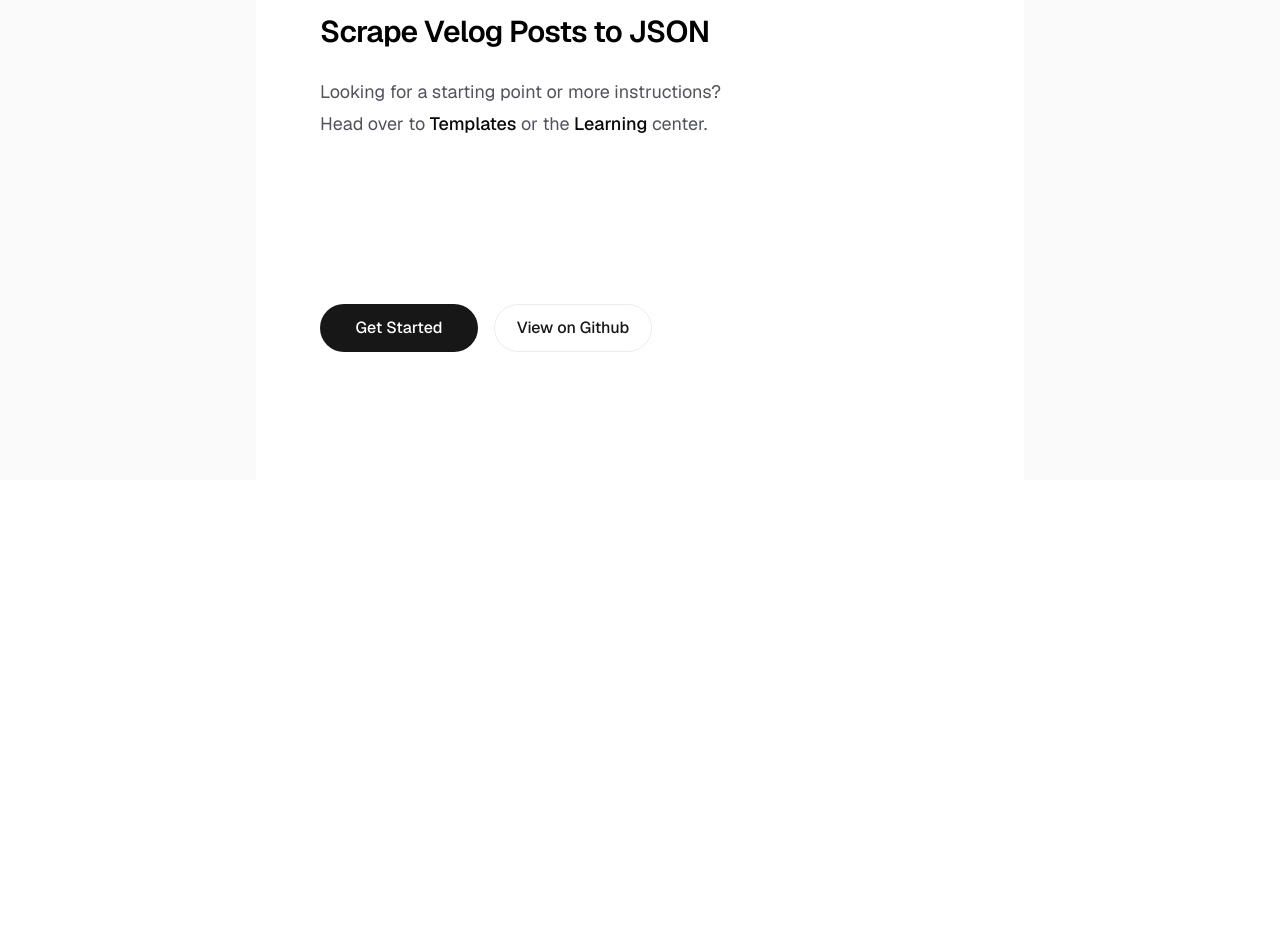
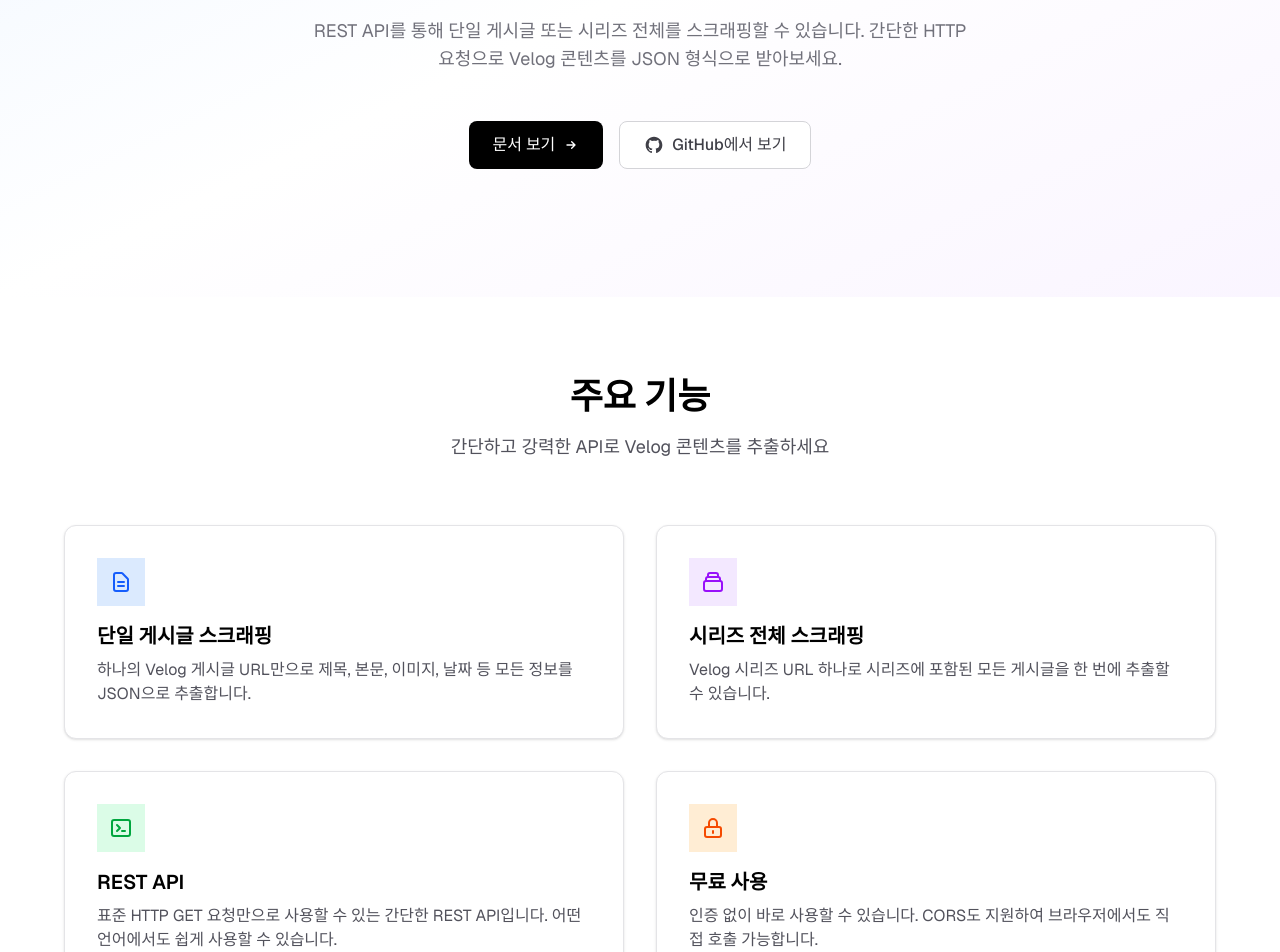
Before and after one commit to yummjin/velog-scraper, a Next.js app: page / in a window 1280 px wide. Shown: the part 320-1272 px from the top of the page. Before the commit the page ends 800 px from the top, so only its background shows below. Built offline with nearby package versions, Linux system fonts and the light colour scheme.

Commit message:
style : change root layout and main page design

```diff
--- a/src/app/layout.tsx
+++ b/src/app/layout.tsx
@@ -28,7 +28,7 @@
         className={`${geistSans.variable} ${geistMono.variable} antialiased`}
       >
         <div className="flex min-h-screen items-center justify-center bg-zinc-50 font-sans dark:bg-black">
-          <main className="flex min-h-screen w-full max-w-3xl flex-col items-center justify-between py-32 px-16 bg-white dark:bg-black sm:items-start">
+          <main className="flex min-h-screen w-full  flex-col items-center justify-between  bg-white dark:bg-black sm:items-start">
             {children}
           </main>
         </div>
--- a/src/app/page.tsx
+++ b/src/app/page.tsx
@@ -2,48 +2,329 @@
 
 export default function Home() {
   return (
-    <>
-      <h1 className="text-4xl font-bold text-black dark:text-zinc-50">
+    <div className="w-full">
+      <HeroSection />
+      <FeaturesSection
+        title="주요 기능"
+        subtitle="간단하고 강력한 API로 Velog 콘텐츠를 추출하세요"
+        features={features}
+      />
+      <CodeExamplesSection
+        title="빠른 시작"
+        subtitle="몇 줄의 코드로 바로 시작하세요"
+        examples={codeExamples}
+      />
+    </div>
+  );
+}
+
+function HeroSection() {
+  return (
+    <section className="relative overflow-hidden px-6 py-20 sm:px-12 sm:py-32">
+      <div className="absolute inset-0 bg-gradient-to-br from-blue-50 via-white to-purple-50 dark:from-zinc-900 dark:via-black dark:to-zinc-900"></div>
+      <div className="relative mx-auto max-w-4xl text-center">
+        <div className="mb-6 inline-flex items-center gap-2 rounded-full border border-zinc-200 bg-white/50 px-4 py-1.5 text-sm text-zinc-600 backdrop-blur-sm dark:border-zinc-800 dark:bg-zinc-900/50 dark:text-zinc-400">
+          <span className="relative flex h-2 w-2">
+            <span className="absolute inline-flex h-full w-full animate-ping rounded-full bg-green-400 opacity-75"></span>
+            <span className="relative inline-flex h-2 w-2 rounded-full bg-green-500"></span>
+          </span>
+          API 서비스 운영 중
+        </div>
+        <h1 className="mb-6 text-5xl font-bold tracking-tight text-black dark:text-zinc-50 sm:text-6xl md:text-7xl">
           Velog Scraper
         </h1>
-      <div className="flex flex-col items-center gap-6 text-center sm:items-start sm:text-left">
-        <h1 className="max-w-xs text-3xl font-semibold text-nowrap leading-10 tracking-tight text-black dark:text-zinc-50">
-          Scrape Velog Posts to JSON
-        </h1>
-        <p className="max-w-md text-lg leading-8 text-zinc-600 dark:text-zinc-400">
-          Looking for a starting point or more instructions? Head over to{" "}
-          <a
-            href="https://vercel.com/templates?framework=next.js&utm_source=create-next-app&utm_medium=appdir-template-tw&utm_campaign=create-next-app"
-            className="font-medium text-zinc-950 dark:text-zinc-50"
+        <p className="mb-4 text-xl leading-relaxed text-zinc-600 dark:text-zinc-400 sm:text-2xl">
+          Velog 게시글을 간편하게 JSON으로 추출하세요
+        </p>
+        <p className="mx-auto mb-12 max-w-2xl text-lg text-zinc-500 dark:text-zinc-500">
+          REST API를 통해 단일 게시글 또는 시리즈 전체를 스크래핑할 수 있습니다.
+          간단한 HTTP 요청으로 Velog 콘텐츠를 JSON 형식으로 받아보세요.
+        </p>
+        <div className="flex flex-col items-center justify-center gap-4 sm:flex-row">
+          <Link
+            href="/document"
+            className="group flex h-12 items-center justify-center gap-2 rounded-lg bg-black px-6 text-base font-medium text-white transition-all hover:bg-zinc-800 dark:bg-white dark:text-black dark:hover:bg-zinc-200"
           >
-            Templates
-          </a>{" "}
-          or the{" "}
-          <a
-            href="https://nextjs.org/learn?utm_source=create-next-app&utm_medium=appdir-template-tw&utm_campaign=create-next-app"
-            className="font-medium text-zinc-950 dark:text-zinc-50"
+            문서 보기
+            <svg
+              className="h-4 w-4 transition-transform group-hover:translate-x-1"
+              fill="none"
+              stroke="currentColor"
+              viewBox="0 0 24 24"
             >
-            Learning
-          </a>{" "}
-          center.
-        </p>
-      </div>
-      <div className="flex flex-col gap-4 text-base font-medium sm:flex-row">
-        <Link
-          className="flex h-12 w-full items-center justify-center gap-2 rounded-full bg-foreground px-5 text-background transition-colors hover:bg-[#383838] dark:hover:bg-[#ccc] md:w-[158px]"
-          href="/document"
-        >
-          Get Started
+              <path
+                strokeLinecap="round"
+                strokeLinejoin="round"
+                strokeWidth={2}
+                d="M13 7l5 5m0 0l-5 5m5-5H6"
+              />
+            </svg>
           </Link>
           <a
-          className="flex h-12 w-full items-center justify-center rounded-full border border-solid border-black/[.08] px-5 transition-colors hover:border-transparent hover:bg-black/[.04] dark:border-white/[.145] dark:hover:bg-[#1a1a1a] md:w-[158px]"
             href="https://github.com/yummjin/velog-scraper"
             target="_blank"
             rel="noopener noreferrer"
+            className="flex h-12 items-center justify-center gap-2 rounded-lg border border-zinc-300 bg-white px-6 text-base font-medium text-zinc-700 transition-all hover:bg-zinc-50 dark:border-zinc-700 dark:bg-zinc-900 dark:text-zinc-300 dark:hover:bg-zinc-800"
           >
-          View on Github
+            <svg className="h-5 w-5" fill="currentColor" viewBox="0 0 24 24">
+              <path
+                fillRule="evenodd"
+                d="M12 2C6.477 2 2 6.484 2 12.017c0 4.425 2.865 8.18 6.839 9.504.5.092.682-.217.682-.483 0-.237-.008-.868-.013-1.703-2.782.605-3.369-1.343-3.369-1.343-.454-1.158-1.11-1.466-1.11-1.466-.908-.62.069-.608.069-.608 1.003.07 1.531 1.032 1.531 1.032.892 1.532 2.341 1.088 2.91.832.092-.647.35-1.088.636-1.338-2.22-.253-4.555-1.113-4.555-4.951 0-1.093.39-1.988 1.029-2.688-.103-.253-.446-1.272.098-2.65 0 0 .84-.27 2.75 1.026A9.564 9.564 0 0112 6.844c.85.004 1.705.115 2.504.337 1.909-1.296 2.747-1.027 2.747-1.027.546 1.379.202 2.398.1 2.651.64.7 1.028 1.595 1.028 2.688 0 3.848-2.339 4.695-4.566 4.943.359.309.678.92.678 1.855 0 1.338-.012 2.419-.012 2.747 0 .268.18.58.688.482C19.138 20.197 22 16.425 22 12.017 22 6.484 17.522 2 12 2z"
+                clipRule="evenodd"
+              />
+            </svg>
+            GitHub에서 보기
           </a>
         </div>
-    </>
+      </div>
+    </section>
   );
 }
+
+interface FeatureCardProps {
+  icon: React.ReactNode;
+  title: string;
+  description: string;
+}
+
+function FeatureCard({ icon, title, description }: FeatureCardProps) {
+  return (
+    <div className="rounded-xl border border-zinc-200 bg-white p-8 shadow-sm transition-shadow hover:shadow-md dark:border-zinc-800 dark:bg-zinc-900">
+      <div className="mb-4 flex h-12 w-12 items-center justify-center rounded-lg [&>div]:h-full [&>div]:w-full [&>div]:flex [&>div]:items-center [&>div]:justify-center">
+        {icon}
+      </div>
+      <h3 className="mb-2 text-xl font-semibold text-black dark:text-zinc-50">
+        {title}
+      </h3>
+      <p className="text-zinc-600 dark:text-zinc-400">{description}</p>
+    </div>
+  );
+}
+
+interface Feature {
+  icon: React.ReactNode;
+  title: string;
+  description: string;
+}
+
+interface FeaturesSectionProps {
+  title: string;
+  subtitle: string;
+  features: Feature[];
+}
+
+function FeaturesSection({ title, subtitle, features }: FeaturesSectionProps) {
+  return (
+    <section className="px-6 py-20 sm:px-12">
+      <div className="mx-auto max-w-6xl">
+        <div className="mb-16 text-center">
+          <h2 className="mb-4 text-3xl font-bold text-black dark:text-zinc-50 sm:text-4xl">
+            {title}
+          </h2>
+          <p className="text-lg text-zinc-600 dark:text-zinc-400">{subtitle}</p>
+        </div>
+        <div className="grid gap-8 md:grid-cols-2">
+          {features.map((feature, index) => (
+            <FeatureCard key={index} {...feature} />
+          ))}
+        </div>
+      </div>
+    </section>
+  );
+}
+
+interface CodeExampleProps {
+  language: string;
+  code: string;
+}
+
+function CodeExample({ language, code }: CodeExampleProps) {
+  return (
+    <div className="overflow-hidden rounded-xl border border-zinc-200 bg-white shadow-lg dark:border-zinc-800 dark:bg-zinc-900">
+      <div className="border-b border-zinc-200 bg-zinc-50 px-4 py-3 dark:border-zinc-800 dark:bg-zinc-950">
+        <div className="flex items-center gap-2">
+          <div className="h-3 w-3 rounded-full bg-red-500"></div>
+          <div className="h-3 w-3 rounded-full bg-yellow-500"></div>
+          <div className="h-3 w-3 rounded-full bg-green-500"></div>
+          <span className="ml-4 text-sm font-medium text-zinc-600 dark:text-zinc-400">
+            {language}
+          </span>
+        </div>
+      </div>
+      <div className="p-6">
+        <pre className="overflow-x-auto">
+          <code className="text-sm text-zinc-800 dark:text-zinc-200">
+            {code}
+          </code>
+        </pre>
+      </div>
+    </div>
+  );
+}
+
+interface CodeExampleData {
+  language: string;
+  code: string;
+}
+
+interface CodeExamplesSectionProps {
+  title: string;
+  subtitle: string;
+  examples: CodeExampleData[];
+}
+
+function CodeExamplesSection({
+  title,
+  subtitle,
+  examples,
+}: CodeExamplesSectionProps) {
+  return (
+    <section className="border-t border-zinc-200 bg-zinc-50 px-6 py-20 dark:border-zinc-800 dark:bg-zinc-950 sm:px-12">
+      <div className="mx-auto max-w-4xl">
+        <div className="mb-12 text-center">
+          <h2 className="mb-4 text-3xl font-bold text-black dark:text-zinc-50 sm:text-4xl">
+            {title}
+          </h2>
+          <p className="text-lg text-zinc-600 dark:text-zinc-400">{subtitle}</p>
+        </div>
+        <div className="space-y-8">
+          {examples.map((example, index) => (
+            <CodeExample key={index} {...example} />
+          ))}
+        </div>
+        <div className="mt-12 text-center">
+          <Link
+            href="/document"
+            className="inline-flex items-center gap-2 text-lg font-medium text-blue-600 transition-colors hover:text-blue-700 dark:text-blue-400 dark:hover:text-blue-300"
+          >
+            전체 API 문서 보기
+            <svg
+              className="h-5 w-5"
+              fill="none"
+              stroke="currentColor"
+              viewBox="0 0 24 24"
+            >
+              <path
+                strokeLinecap="round"
+                strokeLinejoin="round"
+                strokeWidth={2}
+                d="M13 7l5 5m0 0l-5 5m5-5H6"
+              />
+            </svg>
+          </Link>
+        </div>
+      </div>
+    </section>
+  );
+}
+
+const features = [
+  {
+    icon: (
+      <div className="bg-blue-100 dark:bg-blue-900/30">
+        <svg
+          className="h-6 w-6 text-blue-600 dark:text-blue-400"
+          fill="none"
+          stroke="currentColor"
+          viewBox="0 0 24 24"
+        >
+          <path
+            strokeLinecap="round"
+            strokeLinejoin="round"
+            strokeWidth={2}
+            d="M9 12h6m-6 4h6m2 5H7a2 2 0 01-2-2V5a2 2 0 012-2h5.586a1 1 0 01.707.293l5.414 5.414a1 1 0 01.293.707V19a2 2 0 01-2 2z"
+          />
+        </svg>
+      </div>
+    ),
+    title: "단일 게시글 스크래핑",
+    description:
+      "하나의 Velog 게시글 URL만으로 제목, 본문, 이미지, 날짜 등 모든 정보를 JSON으로 추출합니다.",
+  },
+  {
+    icon: (
+      <div className="bg-purple-100 dark:bg-purple-900/30">
+        <svg
+          className="h-6 w-6 text-purple-600 dark:text-purple-400"
+          fill="none"
+          stroke="currentColor"
+          viewBox="0 0 24 24"
+        >
+          <path
+            strokeLinecap="round"
+            strokeLinejoin="round"
+            strokeWidth={2}
+            d="M19 11H5m14 0a2 2 0 012 2v6a2 2 0 01-2 2H5a2 2 0 01-2-2v-6a2 2 0 012-2m14 0V9a2 2 0 00-2-2M5 11V9a2 2 0 012-2m0 0V5a2 2 0 012-2h6a2 2 0 012 2v2M7 7h10"
+          />
+        </svg>
+      </div>
+    ),
+    title: "시리즈 전체 스크래핑",
+    description:
+      "Velog 시리즈 URL 하나로 시리즈에 포함된 모든 게시글을 한 번에 추출할 수 있습니다.",
+  },
+  {
+    icon: (
+      <div className="bg-green-100 dark:bg-green-900/30">
+        <svg
+          className="h-6 w-6 text-green-600 dark:text-green-400"
+          fill="none"
+          stroke="currentColor"
+          viewBox="0 0 24 24"
+        >
+          <path
+            strokeLinecap="round"
+            strokeLinejoin="round"
+            strokeWidth={2}
+            d="M8 9l3 3-3 3m5 0h3M5 20h14a2 2 0 002-2V6a2 2 0 00-2-2H5a2 2 0 00-2 2v12a2 2 0 002 2z"
+          />
+        </svg>
+      </div>
+    ),
+    title: "REST API",
+    description:
+      "표준 HTTP GET 요청만으로 사용할 수 있는 간단한 REST API입니다. 어떤 언어에서도 쉽게 사용할 수 있습니다.",
+  },
+  {
+    icon: (
+      <div className="bg-orange-100 dark:bg-orange-900/30">
+        <svg
+          className="h-6 w-6 text-orange-600 dark:text-orange-400"
+          fill="none"
+          stroke="currentColor"
+          viewBox="0 0 24 24"
+        >
+          <path
+            strokeLinecap="round"
+            strokeLinejoin="round"
+            strokeWidth={2}
+            d="M12 15v2m-6 4h12a2 2 0 002-2v-6a2 2 0 00-2-2H6a2 2 0 00-2 2v6a2 2 0 002 2zm10-10V7a4 4 0 00-8 0v4h8z"
+          />
+        </svg>
+      </div>
+    ),
+    title: "무료 사용",
+    description:
+      "인증 없이 바로 사용할 수 있습니다. CORS도 지원하여 브라우저에서도 직접 호출 가능합니다.",
+  },
+];
+
+const codeExamples = [
+  {
+    language: "cURL",
+    code: `curl -L \\
+  -H "Accept: application/json" \\
+  "https://your-domain.com/api/v1/page?url=https://velog.io/@username/post-title"`,
+  },
+  {
+    language: "JavaScript",
+    code: `const response = await fetch(
+  \`/api/v1/page?url=\${encodeURIComponent(
+    'https://velog.io/@username/post-title'
+  )}\`,
+  { headers: { 'Accept': 'application/json' } }
+);
+
+const data = await response.json();`,
+  },
+];
```
Lines whose indentation alone changed are shown as unchanged.
